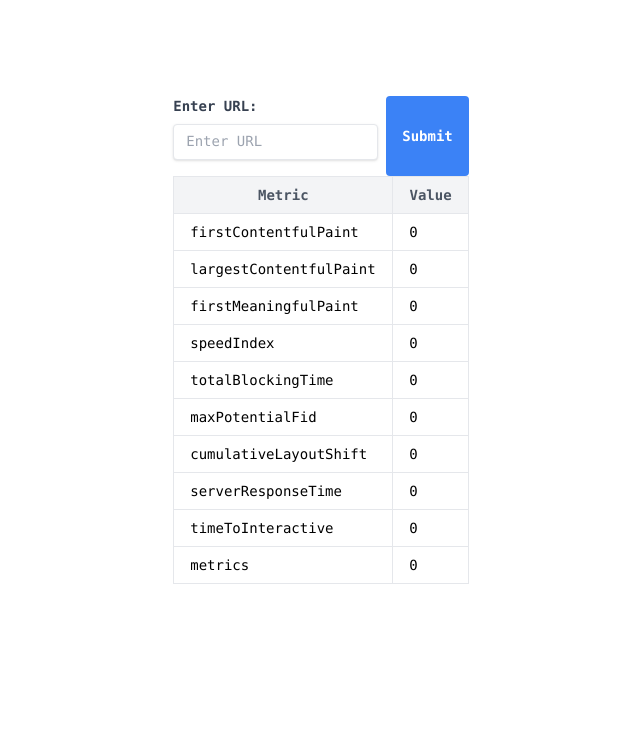
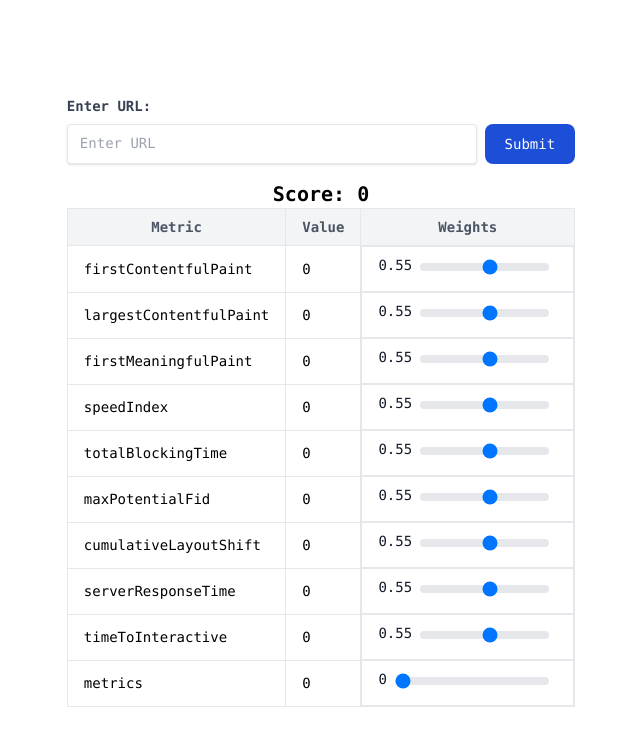
Before and after one commit to Gronify/grono-measurement, a Next.js app in the folder frontend/: page / in a window 1280 px wide. Shown: the top 746 px of the page, without its empty margins (319-959 px from the left). Built offline with nearby package versions, Linux system fonts and the light colour scheme.

Commit message:
frontent add weights and score

```diff
--- a/frontend/src/app/layout.tsx
+++ b/frontend/src/app/layout.tsx
@@ -15,8 +15,8 @@ export default function RootLayout({
   children: React.ReactNode;
 }>) {
   return (
-    <html lang="en">
-      <body>{children}</body>
+    <html lang="en" >
+      <body suppressHydrationWarning={true}>{children}</body>
     </html>
   );
 }
--- a/frontend/src/app/page.tsx
+++ b/frontend/src/app/page.tsx
@@ -6,7 +6,21 @@ import { useState } from "react";
 
 export default function Home() {
   const [url, setUrl] = useState('')
+  const [weights, setWeights] = useState({
+    firstContentfulPaint: 0.55,
+    largestContentfulPaint: 0.55,
+    firstMeaningfulPaint: 0.55,
+    speedIndex: 0.55,
+    totalBlockingTime: 0.55,
+    maxPotentialFid: 0.55,
+    cumulativeLayoutShift: 0.55,
+    serverResponseTime: 0.55,
+    timeToInteractive: 0.55,
+    metrics: 0
+  })
   const [data, setData] = useState({
+    analyzeScore: 0,
+    measurement: {
       firstContentfulPaint: 0,
       largestContentfulPaint: 0,
       firstMeaningfulPaint: 0,
@@ -17,13 +31,31 @@ export default function Home() {
       serverResponseTime: 0,
       timeToInteractive: 0,
       metrics: 0
+    }
   })
   const handleChange = (prop: any) => (event: any) => {
     setUrl(event.target.value);
   };
-  function send(url: string) {
-    axios.get("http://localhost:5000/measurement", {
-      params: { url: url },
+
+  const handleRangeChange = (prop: any) => (event: any) => {
+    // dispatch(humanUpdateAction({ ...human, [prop]: event.target.value }))
+    setWeights({ ...weights, [prop]: event.target.value });
+  };
+  function send(url: string, weights: any) {
+    const weightsForRequest = {
+      fcp: weights.firstContentfulPaint,
+      lcp: weights.largestContentfulPaint,
+      fmp: weights.firstMeaningfulPaint,
+      si: weights.speedIndex,
+      tbt: weights.totalBlockingTime,
+      mpf: weights.maxPotentialFid,
+      cls: weights.cumulativeLayoutShift,
+      srt: weights.serverResponseTime,
+      tti: weights.timeToInteractive,
+      m: weights.metrics
+    }
+    axios.get("http://localhost:5000/analyzer", {
+      params: { url: url, ...weightsForRequest },
     }
     ).then((response: any) => {
       setData(response.data)
@@ -35,18 +67,17 @@ export default function Home() {
       <div className="z-10 max-w-5xl w-full items-center justify-between font-mono text-sm lg:flex">
 
         <div className="max-w-xl mx-auto">
+          <label className="block text-gray-700 font-bold mb-2">Enter URL:</label>
+          <div className="flex justify-center align-center gap-2 mb-4">
 
-          <div className="flex justify-center gap-2">
 
-            <div className="mb-4">
-              <label className="block text-gray-700 font-bold mb-2">Enter URL:</label>
-              <input type="text" id="url" name="url" placeholder="Enter URL" className="w-full px-3 py-2 leading-tight text-gray-700 border rounded shadow appearance-none focus:outline-none focus:shadow-outline" value={url} onChange={handleChange("2")} />
-            </div>
+            <input type="text" id="url" name="url" placeholder="Enter URL" className="w-full px-3 py-2 leading-tight text-gray-700 border rounded shadow appearance-none focus:outline-none focus:shadow-outline" value={url} onChange={handleChange('')} />
+
 
 
             <button id="submitBtn"
-              className="bg-blue-500 hover:bg-blue-700 text-white font-bold  px-4 rounded focus:outline-none focus:shadow-outline"
-              onClick={() => send(url)}
+              className=" text-white bg-blue-700 hover:bg-blue-800 focus:ring-4 focus:ring-blue-300 font-medium rounded-lg text-sm px-5 py-2.5  dark:bg-blue-600 dark:hover:bg-blue-700 focus:outline-none dark:focus:ring-blue-800"
+              onClick={() => send(url, weights)}
             >
               Submit
             </button>
@@ -54,53 +85,97 @@ export default function Home() {
 
 
           <div className="overflow-x-auto">
+            <h1 className="font-bold text-xl text-center">Score: {data.analyzeScore}</h1>
             <table className="w-full bg-white border rounded-lg">
               <thead className="bg-gray-100">
                 <tr>
                   <th className="px-4 py-2 text-gray-600 font-bold border">Metric</th>
                   <th className="px-4 py-2 text-gray-600 font-bold border">Value</th>
+                  <th className="px-4 py-2 text-gray-600 font-bold border">Weights</th>
                 </tr>
               </thead>
               <tbody>
                 <tr>
                   <td className="px-4 py-2 border">firstContentfulPaint</td>
-                  <td className="px-4 py-2 border">{data.firstContentfulPaint}</td>
+                  <td className="px-4 py-2 border">{data.measurement.firstContentfulPaint}</td>
+                  <td className="px-4 py-2 border flex align-center">
+                    <label htmlFor="firstContentfulPaint" className="mb-2 text-sm font-medium text-gray-900 ">{weights.firstContentfulPaint} </label>
+                    <input type="range" id="firstContentfulPaint" min={0} max={1} step={0.01} className="w-full h-2 m-2 bg-gray-200 rounded-lg appearance-none cursor-pointer " value={weights.firstContentfulPaint} onChange={handleRangeChange('firstContentfulPaint')} />
+                  </td>
+
+
                 </tr>
                 <tr>
                   <td className="px-4 py-2 border">largestContentfulPaint</td>
-                  <td className="px-4 py-2 border">{data.largestContentfulPaint}</td>
+                  <td className="px-4 py-2 border">{data.measurement.largestContentfulPaint}</td>
+                  <td className="px-4 py-2 border  flex align-center">
+                    <label htmlFor="largestContentfulPaint" className="block mb-2 text-sm font-medium text-gray-900 ">{weights.largestContentfulPaint} </label>
+                    <input type="range" id="largestContentfulPaint" min={0} max={1} step={0.01} className="w-full h-2 m-2 bg-gray-200 rounded-lg appearance-none cursor-pointer " value={weights.largestContentfulPaint} onChange={handleRangeChange('largestContentfulPaint')} />
+                  </td>
                 </tr>
                 <tr>
                   <td className="px-4 py-2 border">firstMeaningfulPaint</td>
-                  <td className="px-4 py-2 border">{data.firstMeaningfulPaint}</td>
+                  <td className="px-4 py-2 border">{data.measurement.firstMeaningfulPaint}</td>
+                  <td className="px-4 py-2 border  flex align-center">
+                    <label htmlFor="firstMeaningfulPaint" className="block mb-2 text-sm font-medium text-gray-900 ">{weights.firstMeaningfulPaint} </label>
+                    <input type="range" id="firstMeaningfulPaint" min={0} max={1} step={0.01} className="w-full h-2 m-2 bg-gray-200 rounded-lg appearance-none cursor-pointer " value={weights.firstMeaningfulPaint} onChange={handleRangeChange('firstMeaningfulPaint')} />
+                  </td>
                 </tr>
                 <tr>
                   <td className="px-4 py-2 border">speedIndex</td>
-                  <td className="px-4 py-2 border">{data.speedIndex}</td>
+                  <td className="px-4 py-2 border">{data.measurement.speedIndex}</td>
+                  <td className="px-4 py-2 border flex align-center">
+                    <label htmlFor="speedIndex" className="block mb-2 text-sm font-medium text-gray-900 ">{weights.speedIndex} </label>
+                    <input type="range" id="speedIndex" min={0} max={1} step={0.01} className="w-full h-2 m-2 bg-gray-200 rounded-lg appearance-none cursor-pointer " value={weights.speedIndex} onChange={handleRangeChange('speedIndex')} />
+                  </td>
                 </tr>
                 <tr>
                   <td className="px-4 py-2 border">totalBlockingTime</td>
-                  <td className="px-4 py-2 border">{data.totalBlockingTime}</td>
+                  <td className="px-4 py-2 border">{data.measurement.totalBlockingTime}</td>
+                  <td className="px-4 py-2 border flex align-center">
+                    <label htmlFor="totalBlockingTime" className="block mb-2 text-sm font-medium text-gray-900 ">{weights.totalBlockingTime} </label>
+                    <input type="range" id="totalBlockingTime" min={0} max={1} step={0.01} className="w-full h-2 m-2 bg-gray-200 rounded-lg appearance-none cursor-pointer " value={weights.totalBlockingTime} onChange={handleRangeChange('totalBlockingTime')} />
+                  </td>
                 </tr>
                 <tr>
                   <td className="px-4 py-2 border">maxPotentialFid</td>
-                  <td className="px-4 py-2 border">{data.maxPotentialFid}</td>
+                  <td className="px-4 py-2 border">{data.measurement.maxPotentialFid}</td>
+                  <td className="px-4 py-2 border flex align-center">
+                    <label htmlFor="maxPotentialFid" className="block mb-2 text-sm font-medium text-gray-900 ">{weights.maxPotentialFid} </label>
+                    <input type="range" id="maxPotentialFid" min={0} max={1} step={0.01} className="w-full h-2 m-2 bg-gray-200 rounded-lg appearance-none cursor-pointer " value={weights.maxPotentialFid} onChange={handleRangeChange('maxPotentialFid')} />
+                  </td>
                 </tr>
                 <tr>
                   <td className="px-4 py-2 border">cumulativeLayoutShift</td>
-                  <td className="px-4 py-2 border">{data.cumulativeLayoutShift}</td>
+                  <td className="px-4 py-2 border">{data.measurement.cumulativeLayoutShift}</td>
+                  <td className="px-4 py-2 border flex align-center">
+                    <label htmlFor="cumulativeLayoutShift" className="block mb-2 text-sm font-medium text-gray-900 ">{weights.cumulativeLayoutShift} </label>
+                    <input type="range" id="cumulativeLayoutShift" min={0} max={1} step={0.01} className="w-full h-2 m-2 bg-gray-200 rounded-lg appearance-none cursor-pointer " value={weights.cumulativeLayoutShift} onChange={handleRangeChange('cumulativeLayoutShift')} />
+                  </td>
                 </tr>
                 <tr>
                   <td className="px-4 py-2 border">serverResponseTime</td>
-                  <td className="px-4 py-2 border">{data.serverResponseTime}</td>
+                  <td className="px-4 py-2 border">{data.measurement.serverResponseTime}</td>
+                  <td className="px-4 py-2 border flex align-center">
+                    <label htmlFor="serverResponseTime" className="block mb-2 text-sm font-medium text-gray-900 ">{weights.serverResponseTime} </label>
+                    <input type="range" id="serverResponseTime" min={0} max={1} step={0.01} className="w-full h-2 m-2 bg-gray-200 rounded-lg appearance-none cursor-pointer " value={weights.serverResponseTime} onChange={handleRangeChange('serverResponseTime')} />
+                  </td>
                 </tr>
                 <tr>
                   <td className="px-4 py-2 border">timeToInteractive</td>
-                  <td className="px-4 py-2 border">{data.timeToInteractive}</td>
+                  <td className="px-4 py-2 border">{data.measurement.timeToInteractive}</td>
+                  <td className="px-4 py-2 border flex align-center">
+                    <label htmlFor="timeToInteractive" className="block mb-2 text-sm font-medium text-gray-900 ">{weights.timeToInteractive} </label>
+                    <input type="range" id="timeToInteractive" min={0} max={1} step={0.01} className="w-full h-2 m-2 bg-gray-200 rounded-lg appearance-none cursor-pointer " value={weights.timeToInteractive} onChange={handleRangeChange('timeToInteractive')} />
+                  </td>
                 </tr>
                 <tr>
                   <td className="px-4 py-2 border">metrics</td>
-                  <td className="px-4 py-2 border">{data.metrics}</td>
+                  <td className="px-4 py-2 border">{data.measurement.metrics}</td>
+                  <td className="px-4 py-2 border flex align-center">
+                    <label htmlFor="metrics" className="block mb-2 text-sm font-medium text-gray-900 ">{weights.metrics} </label>
+                    <input type="range" id="metrics" min={0} max={1} step={0.01} className="w-full h-2 m-2 bg-gray-200 rounded-lg appearance-none cursor-pointer " value={weights.metrics} onChange={handleRangeChange('metrics')} />
+                  </td>
                 </tr>
 
               </tbody>
```
Lines whose indentation alone changed are shown as unchanged.
